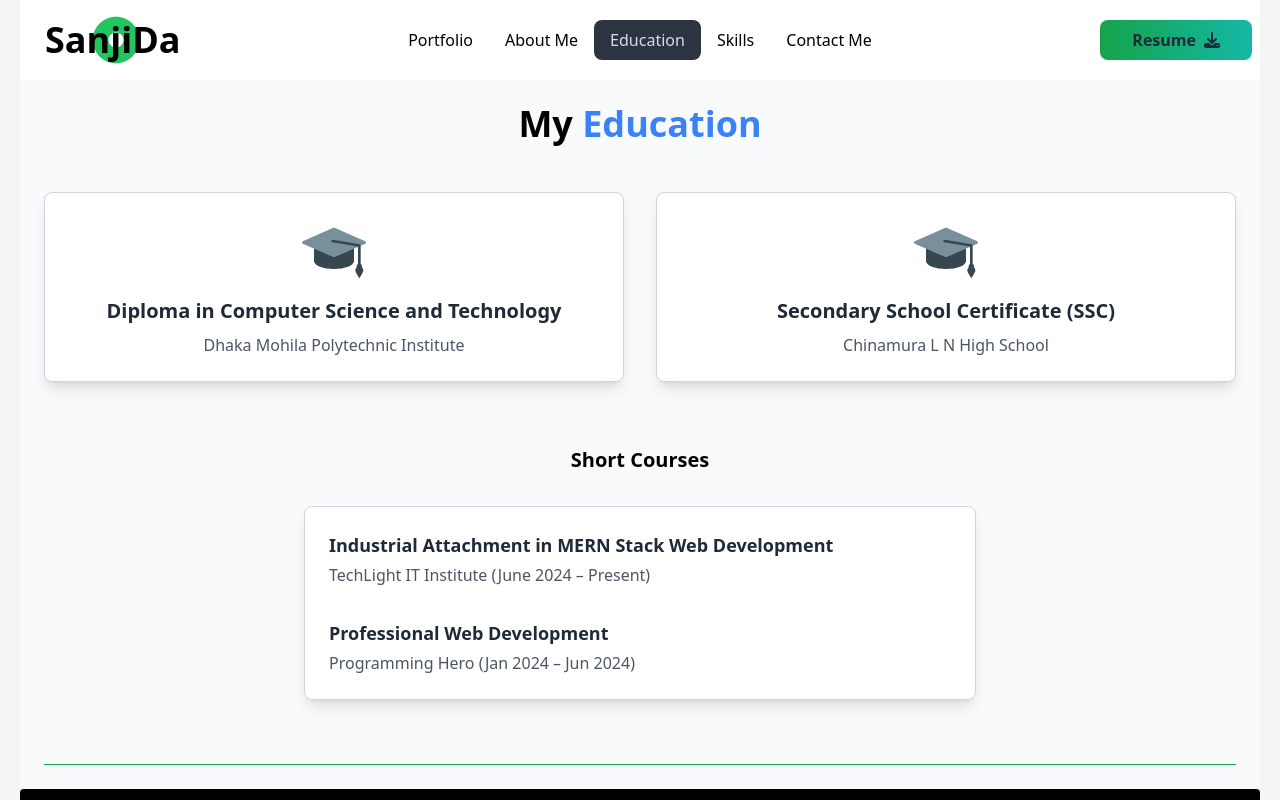
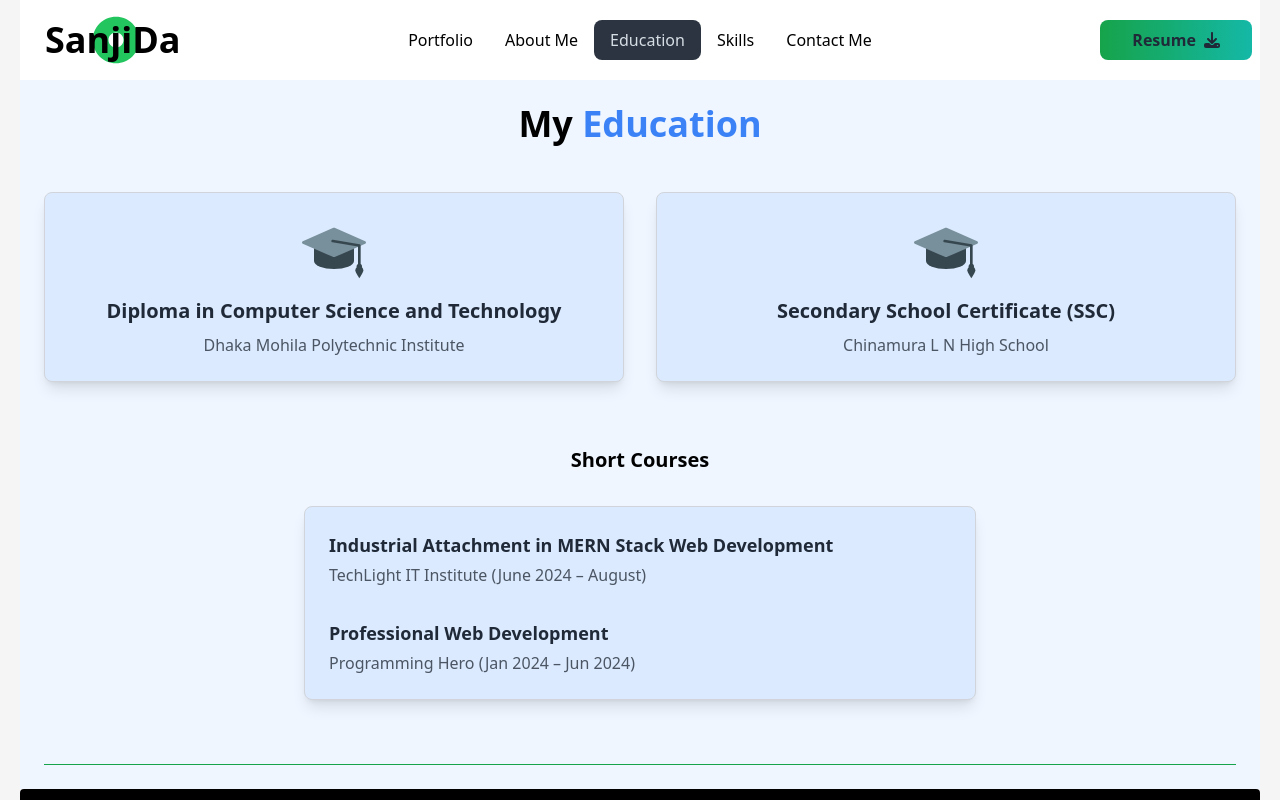
Before and after one commit to SanjidaOSD/my-portfolio, a React (Vite) app: page /education in a window 1280 px wide. Shown: the top 800 px of the page. Built offline with nearby package versions, Linux system fonts and the light colour scheme.

Commit message:
add all changes

```diff
--- a/src/Components/About.jsx
+++ b/src/Components/About.jsx
@@ -10,7 +10,7 @@ import { MdOutlineWorkOutline } from "react-icons/md";
 
 const About = () => {
     return (
-        <div>
+        <div className="bg-gradient-to-r from-blue-100 via-white to-blue-200">
             <div className="hero lg:h-[700px] rounded-lg">
                 <div className="hero-content flex-col lg:flex-row lg:gap-24">
                     {/* <img
@@ -21,7 +21,7 @@ const About = () => {
                             <img
                                 src={img}
                                 alt="sanjida's img"
-                                className=" h-52 rounded-full border-4" />
+                                className=" h-52 rounded-full border-4 border-blue-400" />
                         </figure>
                         <div className="card-body">
                             <h2 className="card-title text-black text-center lg:ml-11">Sanjida!</h2>
@@ -40,7 +40,7 @@ const About = () => {
                         </div>
                     </div>
                     <div>
-                        <h1 className="text-lg flex items-center gap-2 text-black"> <LuCircleDot className="text-green-600"></LuCircleDot>About Me-</h1>
+                        <h1 className="text-lg flex items-center gap-2 text-blue-500"> <LuCircleDot className="text-green-600"></LuCircleDot>About <span className="text-blue-500">Me-</span></h1>
                         <h1 className="text-4xl lg:text-5xl font-bold mb-4 text-black mt-2">I Can Design Anything You Want</h1>
                         <p className="py-2 text-gray-600 ">
                             Hey there! I'm a front-end developer who loves turning imaginative ideas into interactive realities. With a background in diploma in computer Science and Technology. I've honed my skills in HTML, CSS, JavaScript and React to create stunning, responsive websites.
--- a/src/Components/Education.jsx
+++ b/src/Components/Education.jsx
@@ -71,7 +71,7 @@ import { FcGraduationCap } from 'react-icons/fc';
 
 const Education = () => {
     return (
-        <div className="p-6 bg-gray-50">
+        <div className="p-6 bg-blue-50">
             {/* Title */}
             <h1 className="text-4xl font-bold text-center mb-12 text-black">
                 My <span className="text-blue-500">Education</span>
@@ -80,7 +80,7 @@ const Education = () => {
             {/* Education Section */}
             <div className="grid grid-cols-1 md:grid-cols-2 gap-8">
                 {/* Diploma Card */}
-                <div className="bg-white border border-gray-300 rounded-lg shadow-lg p-6 hover:shadow-2xl transition-shadow duration-300">
+                <div className="bg-blue-100 border border-gray-300 rounded-lg shadow-lg p-6 hover:shadow-2xl transition-shadow duration-300">
                     <div className="text-center">
                         <FcGraduationCap className="h-16 w-16 mx-auto mb-4" />
                         <h2 className="text-xl font-semibold text-gray-800">
@@ -91,7 +91,7 @@ const Education = () => {
                 </div>
 
                 {/* SSC Card */}
-                <div className="bg-white border border-gray-300 rounded-lg shadow-lg p-6 hover:shadow-2xl transition-shadow duration-300">
+                <div className="bg-blue-100 border border-gray-300 rounded-lg shadow-lg p-6 hover:shadow-2xl transition-shadow duration-300">
                     <div className="text-center">
                         <FcGraduationCap className="h-16 w-16 mx-auto mb-4" />
                         <h2 className="text-xl font-semibold text-gray-800">
@@ -105,14 +105,14 @@ const Education = () => {
             {/* Short Courses Section */}
             <div className="mt-16">
                 <h2 className="text-xl font-bold text-center mb-8 text-black">Short Courses</h2>
-                <div className="max-w-2xl mx-auto bg-white border border-gray-300 rounded-lg shadow-lg p-6">
+                <div className="max-w-2xl mx-auto bg-blue-100 border border-gray-300 rounded-lg shadow-lg p-6">
                     <div className="space-y-8">
                         {/* MERN Stack Course */}
                         <div className="text-left">
                             <p className="text-lg font-bold text-gray-800">
                                 Industrial Attachment in MERN Stack Web Development
                             </p>
-                            <p className="text-gray-600 mt-1">TechLight IT Institute (June 2024 – Present)</p>
+                            <p className="text-gray-600 mt-1">TechLight IT Institute (June 2024 – August)</p>
                         </div>
 
                         {/* Professional Web Development Course */}
--- a/src/Components/Projects.jsx
+++ b/src/Components/Projects.jsx
@@ -152,7 +152,7 @@ const Projects = () => {
     ];
 
     return (
-        <section className="py-16 px-4 lg:px-16 bg-gray-100">
+        <section className="py-16 px-4 lg:px-16 bg-green-100">
             <h1 className="text-3xl md:text-5xl font-bold text-center mb-10 text-black">
                 Here are my <span className="text-blue-500">Projects</span>
             </h1>
@@ -160,7 +160,7 @@ const Projects = () => {
                 {projects.map((project, index) => (
                     <div
                         key={index}
-                        className="card bg-white shadow-lg rounded-lg overflow-hidden  border-double border-4 border-green-600 hover:shadow-xl transition-all"
+                        className="card bg-green-100 shadow-lg rounded-lg overflow-hidden  border-double border-4 border-blue-500 hover:shadow-xl transition-all"
                     >
                         <figure className="overflow-hidden">
                             <img
```
